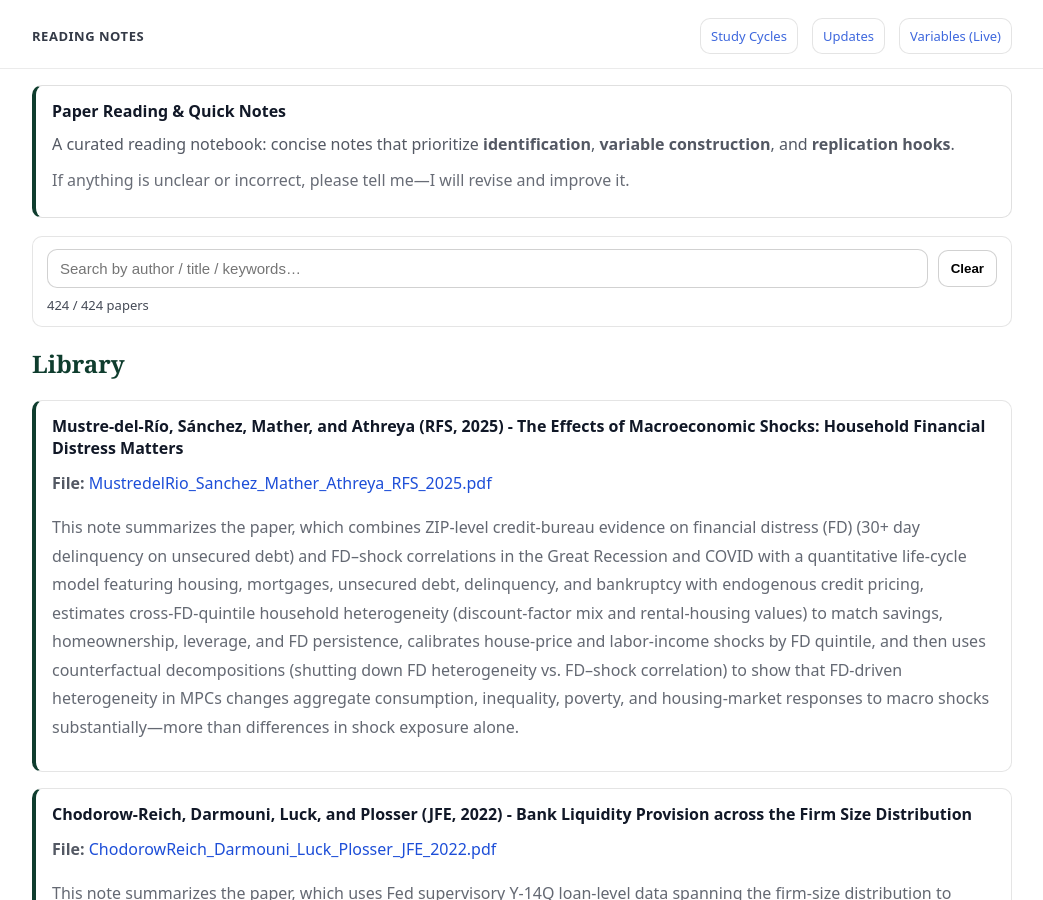
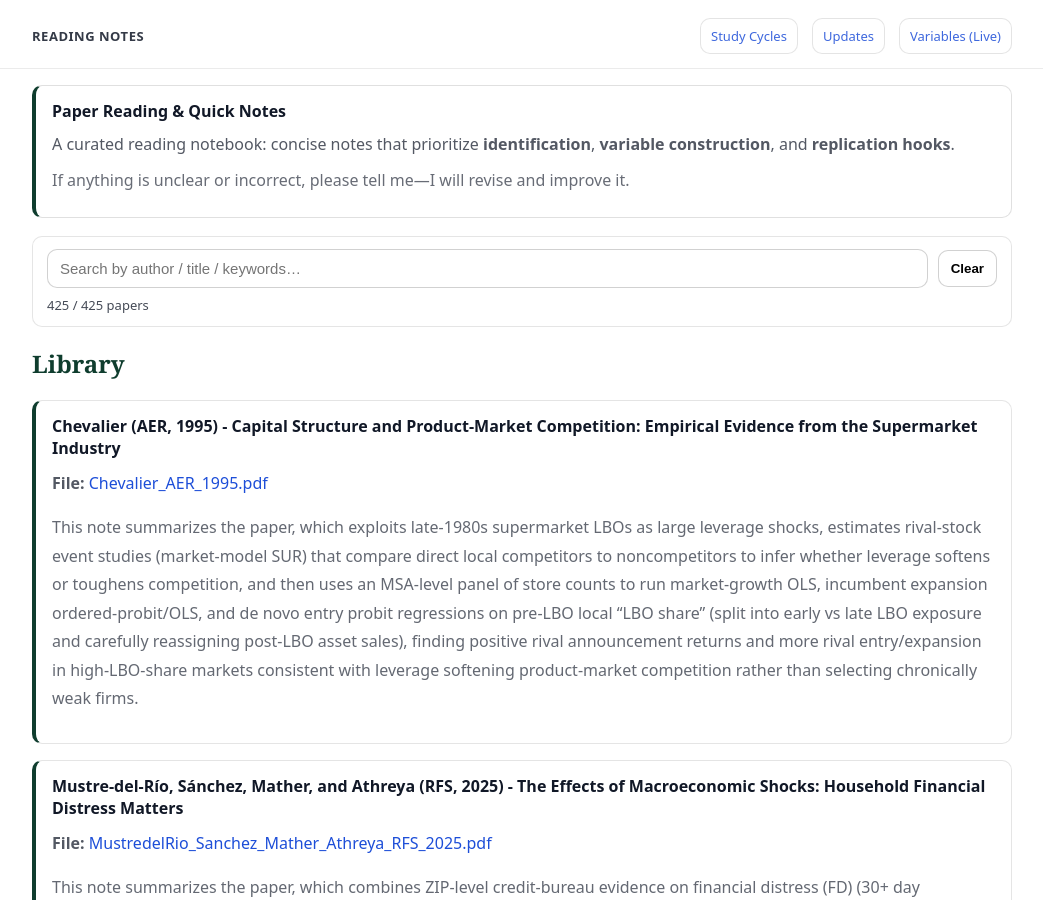
Before and after one commit to yaxinzn/study-archive, a Jekyll site: the page built from reading/index.md, in a window 1280 px wide and 900 px high. Shown: the whole window, without its empty margins (118-1161 px from the left). Built offline with Jekyll 4.4.1, drawn with Linux system fonts in a browser that asks for light colours.

Commit message:
Reading: add/update Chevalier_AER_1995.pdf

```diff
--- a/_data/reading.yml
+++ b/_data/reading.yml
@@ -1,3 +1,7 @@
+- title: "Chevalier (AER, 1995) - Capital Structure and Product-Market Competition: Empirical Evidence from the Supermarket Industry"
+  file: "Chevalier_AER_1995.pdf"
+  desc: "This note summarizes the paper, which exploits late-1980s supermarket LBOs as large leverage shocks, estimates rival-stock event studies (market-model SUR) that compare direct local competitors to noncompetitors to infer whether leverage softens or toughens competition, and then uses an MSA-level panel of store counts to run market-growth OLS, incumbent expansion ordered-probit/OLS, and de novo entry probit regressions on pre-LBO local “LBO share” (split into early vs late LBO exposure and carefully reassigning post-LBO asset sales), finding positive rival announcement returns and more rival entry/expansion in high-LBO-share markets consistent with leverage softening product-market competition rather than selecting chronically weak firms."
+
 - title: "Mustre-del-Río, Sánchez, Mather, and Athreya (RFS, 2025) - The Effects of Macroeconomic Shocks: Household Financial Distress Matters"
   file: "MustredelRio_Sanchez_Mather_Athreya_RFS_2025.pdf"
   desc: "This note summarizes the paper, which combines ZIP-level credit-bureau evidence on financial distress (FD) (30+ day delinquency on unsecured debt) and FD–shock correlations in the Great Recession and COVID with a quantitative life-cycle model featuring housing, mortgages, unsecured debt, delinquency, and bankruptcy with endogenous credit pricing, estimates cross-FD-quintile household heterogeneity (discount-factor mix and rental-housing values) to match savings, homeownership, leverage, and FD persistence, calibrates house-price and labor-income shocks by FD quintile, and then uses counterfactual decompositions (shutting down FD heterogeneity vs. FD–shock correlation) to show that FD-driven heterogeneity in MPCs changes aggregate consumption, inequality, poverty, and housing-market responses to macro shocks substantially—more than differences in shock exposure alone."
```
Also changed, not shown: 1 other file.
